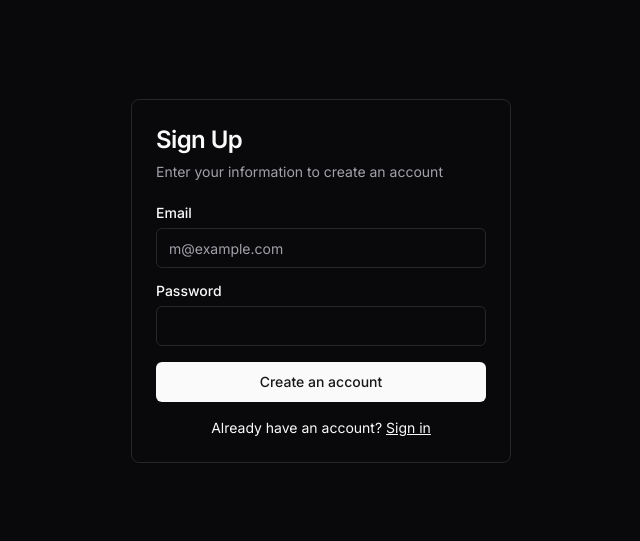
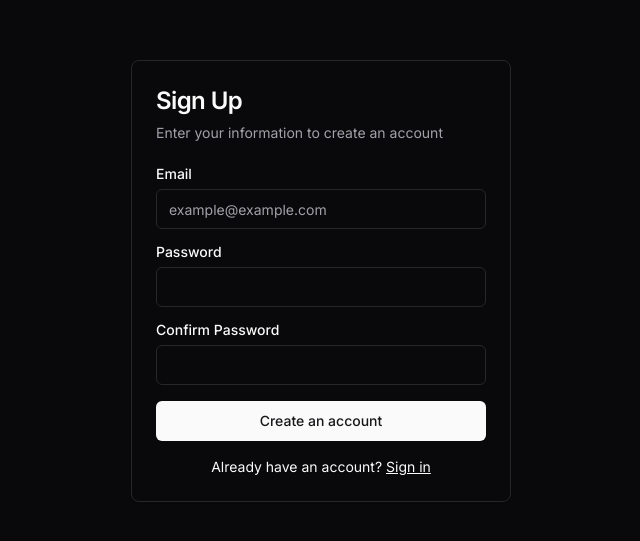
Before and after one commit to UvinduPathirana/nestjs-nextjs-boilerplate, a Next.js app in the folder frontend/: page /signup in a window 1280 px wide. Shown: the part 119-660 px from the top of the page, without its empty margins (319-959 px from the left). Built offline with nearby package versions, Linux system fonts and the light colour scheme.

Commit message:
add confirm password field and show or hide password

```diff
--- a/frontend/app/signup/page.tsx
+++ b/frontend/app/signup/page.tsx
@@ -13,6 +13,7 @@ import { cn } from "@/lib/utils";
 export default function SignupForm() {
     const emailRef = useRef<HTMLInputElement>(null);
     const passwordRef = useRef<HTMLInputElement>(null);
+    const confirmRef = useRef<HTMLInputElement>(null);
     const [error, setError] = useState<string | null>(null);
     const [success, setSuccess] = useState<string | null>(null);
     const router = useRouter();
@@ -24,6 +25,12 @@ export default function SignupForm() {
 
         const email = emailRef.current ? emailRef.current.value : "";
         const password = passwordRef.current ? passwordRef.current.value : "";
+        const confirmPassword = confirmRef.current ? confirmRef.current.value : "";
+
+        if (password !== confirmPassword) {
+            setError("Passwords do not match!");
+            return;
+        }
 
         try {
             const response = await fetch("/api/auth/signup", {
@@ -66,11 +73,21 @@ export default function SignupForm() {
                     <form onSubmit={handleSubmit} className="grid gap-4">
                         <div className="grid gap-2">
                             <Label htmlFor="email">Email</Label>
-                            <Input id="email" type="email" placeholder="m@example.com" required ref={emailRef} />
+                            <Input id="email" type="email" placeholder="example@example.com" required ref={emailRef} />
                         </div>
                         <div className="grid gap-2">
                             <Label htmlFor="password">Password</Label>
-                            <Input id="password" type="password" required ref={passwordRef} />
+                            <Input name="password" id="password" type="password" required ref={passwordRef} />
+                        </div>
+
+                        <div className="grid gap-2">
+                            <Label htmlFor="password">Confirm Password</Label>
+                            <Input
+                                id="confirmpassword"
+                                name="confirmpassword"
+                                type="password" ref={confirmRef}
+                                required
+                            />
                         </div>
                         {error && (
                             <Alert variant="destructive" className="mt-2">
```
